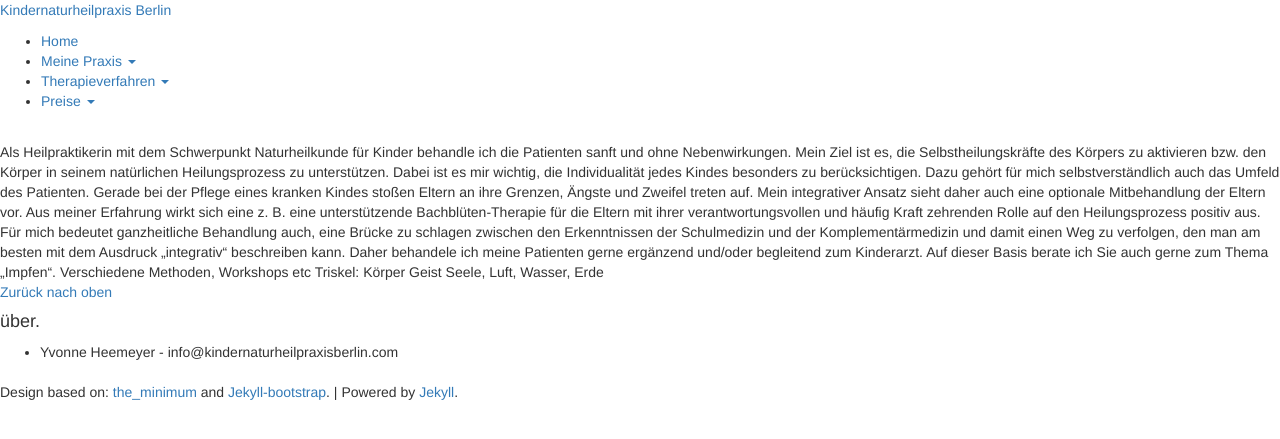
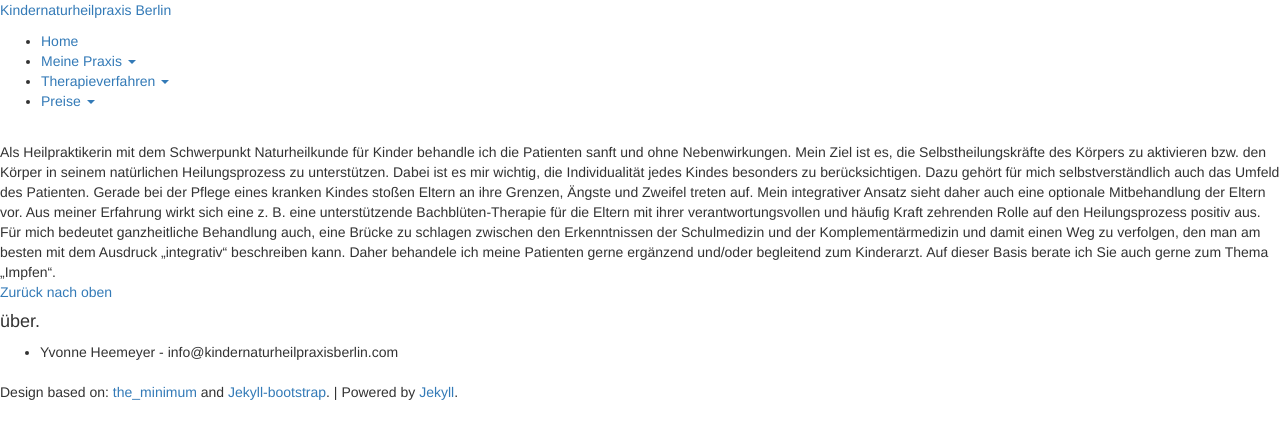
Before and after one commit to heilpraktiker/heilpraktiker.github.io, a Jekyll site: the page built from meine-praxis/philosophie/index.html, in a window 1280 px wide. Shown: the top 439 px of the page. Built offline with Jekyll 4.4.1, drawn with Linux system fonts in a browser that asks for light colours; nearby versions of some CDN libraries; comment, search, counter and statistics services are not loaded.

Commit message:
Updated index.html

```diff
--- a/meine-praxis/philosophie/index.html
+++ b/meine-praxis/philosophie/index.html
@@ -13,9 +13,3 @@ Gerade bei der Pflege eines kranken Kindes stoßen Eltern an ihre Grenzen, Ängs
 
 
 Für mich bedeutet ganzheitliche Behandlung auch, eine Brücke zu schlagen zwischen den Erkenntnissen der Schulmedizin und der Komplementärmedizin und damit einen Weg zu verfolgen, den man am besten mit dem Ausdruck „integrativ“ beschreiben kann.  Daher behandele ich meine Patienten gerne ergänzend und/oder begleitend zum Kinderarzt. Auf dieser Basis berate ich Sie auch gerne zum Thema „Impfen“.
-
-
-Verschiedene Methoden, Workshops etc
-
-
-Triskel: Körper Geist Seele, Luft, Wasser, Erde
```
